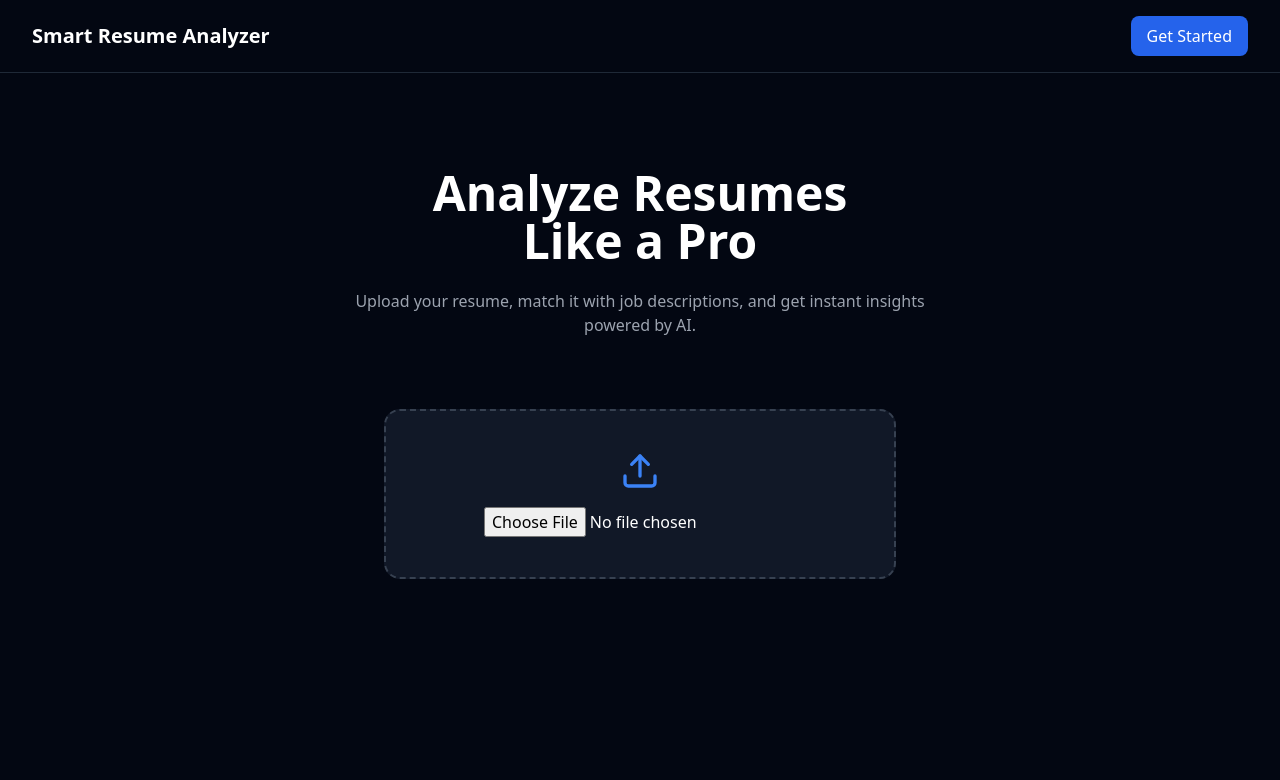
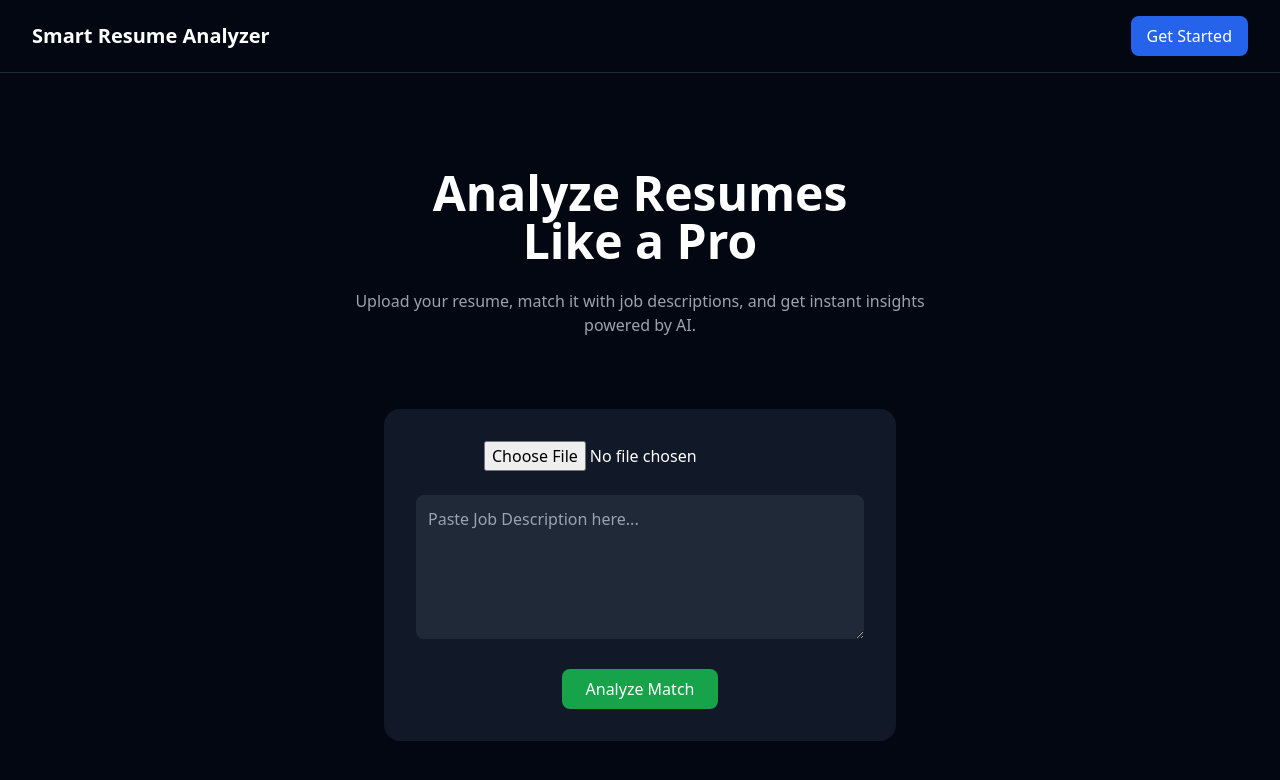
Before and after one commit to Anupthor007/smart-resume-analyzer, a React app in the folder frontend/: page / in a window 1280 px wide. Shown: the top 780 px of the page. Built offline with nearby package versions, Linux system fonts and the light colour scheme; the HTML template or start-up script is replaced by a standard one.

Commit message:
feat: add JD matching, skill gap analysis and match score UI

```diff
--- a/frontend/src/components/ResumeUpload.jsx
+++ b/frontend/src/components/ResumeUpload.jsx
@@ -1,29 +1,18 @@
-import { motion } from "framer-motion";
-import {
-  Upload,
-  FileText,
-  Loader2,
-  CheckCircle,
-} from "lucide-react";
 import { useState } from "react";
+import { Loader2 } from "lucide-react";
 
 function ResumeUpload() {
   const [file, setFile] = useState(null);
+  const [jd, setJd] = useState("");
   const [loading, setLoading] = useState(false);
   const [result, setResult] = useState(null);
-  const [error, setError] = useState(null);
-
-  function handleFileChange(e) {
-    setFile(e.target.files[0]);
-    setResult(null);
-    setError(null);
-  }
 
   async function handleAnalyze() {
     setLoading(true);
-    try {
+
     const formData = new FormData();
     formData.append("resume", file);
+    formData.append("job_description", jd);
 
     const res = await fetch("http://127.0.0.1:8000/analyze", {
       method: "POST",
@@ -32,56 +21,63 @@ function ResumeUpload() {
 
     const data = await res.json();
     setResult(data);
-    } catch {
-      setError("Failed to analyze resume");
-    } finally {
     setLoading(false);
-    }
   }
 
   return (
-    <motion.div className="border-2 border-dashed border-gray-700 rounded-2xl p-10 bg-gray-900">
-      {!file ? (
-        <>
-          <Upload className="mx-auto mb-4 text-blue-500" size={40} />
-          <input type="file" accept=".pdf" onChange={handleFileChange} />
-        </>
-      ) : (
-        <>
-          <FileText className="mx-auto mb-2 text-green-500" size={36} />
-          <p className="text-sm text-gray-300 mb-4">{file.name}</p>
+    <div className="bg-gray-900 p-8 rounded-2xl space-y-6">
+      <input
+        type="file"
+        accept=".pdf"
+        onChange={(e) => setFile(e.target.files[0])}
+      />
+
+      <textarea
+        placeholder="Paste Job Description here..."
+        className="w-full p-3 rounded-lg bg-gray-800 text-white"
+        rows={5}
+        value={jd}
+        onChange={(e) => setJd(e.target.value)}
+      />
 
       <button
         onClick={handleAnalyze}
         disabled={loading}
         className="px-6 py-2 bg-green-600 rounded-lg"
       >
-            {loading ? "Analyzing..." : "Analyze Resume"}
+        {loading ? <Loader2 className="animate-spin" /> : "Analyze Match"}
       </button>
 
       {result && (
-            <div className="mt-6">
-              <div className="flex items-center gap-2 text-green-400 mb-2">
-                <CheckCircle size={18} /> Extracted Skills
-              </div>
+        <div className="space-y-4">
+          <h3 className="text-xl font-bold">
+            Match Score: {result.match_score}%
+          </h3>
 
+          <div>
+            <h4 className="font-semibold text-green-400">Matched Skills</h4>
             <div className="flex flex-wrap gap-2">
-                {result.skills.map((skill) => (
-                  <span
-                    key={skill}
-                    className="px-3 py-1 bg-blue-600/20 text-blue-300 rounded-full text-sm"
-                  >
-                    {skill}
+              {result.matched_skills.map((s) => (
+                <span key={s} className="px-3 py-1 bg-green-600/20 rounded-full">
+                  {s}
                 </span>
               ))}
             </div>
           </div>
+
+          <div>
+            <h4 className="font-semibold text-red-400">Missing Skills</h4>
+            <div className="flex flex-wrap gap-2">
+              {result.missing_skills.map((s) => (
+                <span key={s} className="px-3 py-1 bg-red-600/20 rounded-full">
+                  {s}
+                </span>
+              ))}
+            </div>
+          </div>
+        </div>
       )}
-
-          {error && <p className="text-red-400 mt-4">{error}</p>}
-        </>
-      )}
-    </motion.div>
+    </div>
   );
 }
 
```
Also changed, not shown: 1 other file (tests, documents, lock files or other folders). Lines whose indentation alone changed are shown as unchanged.
